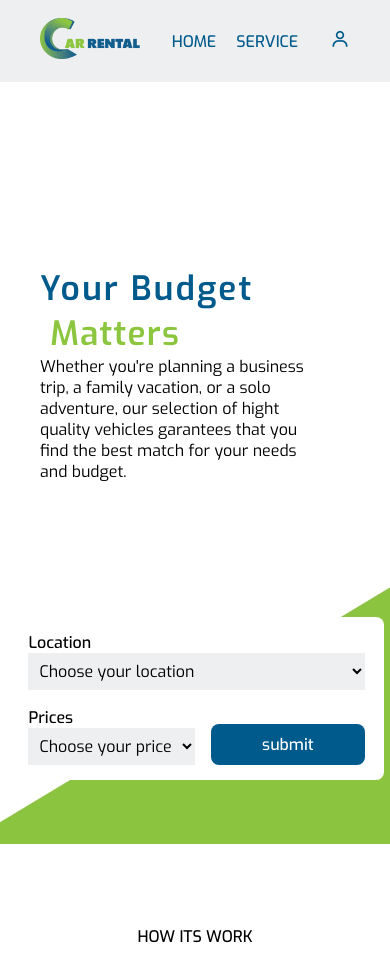
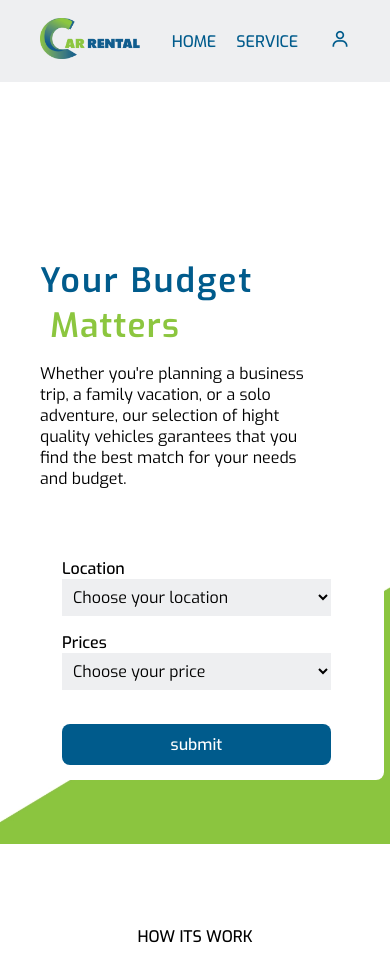
Before and after one commit to younessgt/CarRental, a Flask app: page / in a window 390 px wide. Shown: the top 964 px of the page. Run offline with Flask 3, Linux system fonts and the light colour scheme; data that the repository does not hold is empty; some libraries are stand-ins or nearby versions.

Commit message:
fixing form a size 431

```diff
--- a/web_dynamic/static/styles/style.css
+++ b/web_dynamic/static/styles/style.css
@@ -261,7 +261,7 @@
 	word-spacing: normal;
 	margin-left: auto;
 	margin-right: 50%;
-	padding-top:15px
+	padding-top:15px;
 	padding-bottom:15px;
 
 
@@ -731,7 +731,7 @@
 
 }
 
-@media (max-width:412px){
+@media (max-width:431px){
 
 
     .text h1.first  {
@@ -753,6 +753,19 @@
 		margin-top: 60px;
 		margin-bottom: -50%;
 	}
+
+	.btn1 {
+        display: flex;
+        justify-content: center;
+        width: 80%;
+		margin-left: 10%;
+        margin-right: 10%;
+
+    }
+    .input-box {
+        margin-left: 10%;
+        margin-right: 10%;
+    }
 
 }
 /*/================= sign in responsive for meduim devices ==================/*/
```
